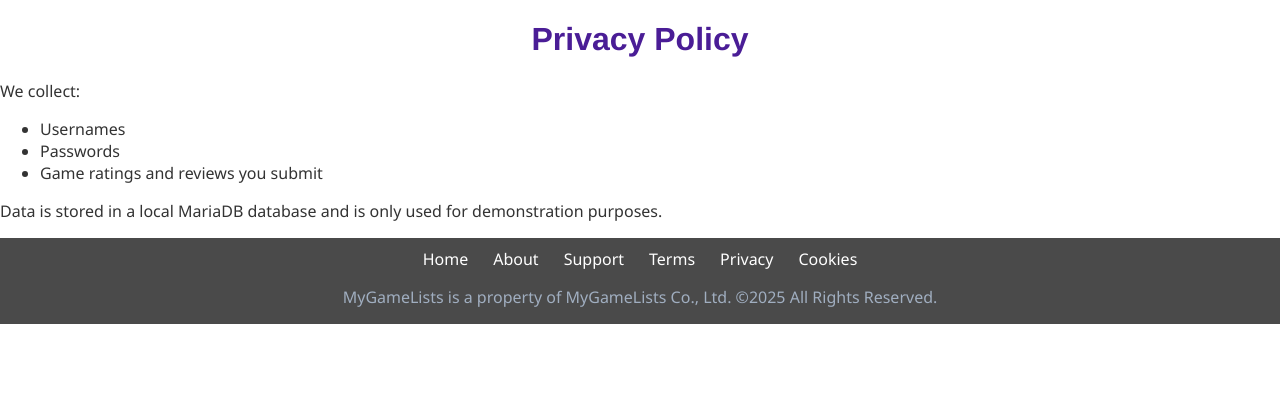
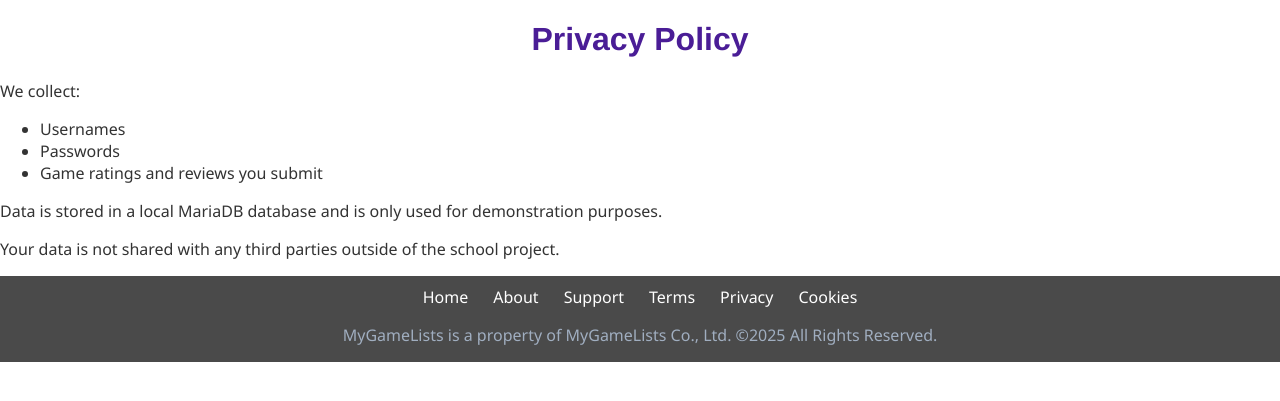
Before and after one commit to FlatWaffle/MyGameListsFork, a Flask app: page /privacy in a window 1280 px wide. Shown: the part 92-493 px from the top of the page. Run offline with Flask 3, Linux system fonts and the light colour scheme.

Commit message:
Privacy update

```diff
--- a/Templates/privacy.html
+++ b/Templates/privacy.html
@@ -33,6 +33,7 @@
             </ul>
 
             <p>Data is stored in a local MariaDB database and is only used for demonstration purposes.</p>
+            <p>Your data is not shared with any third parties outside of the school project.</p>
         </div>
     </main>
 
```
Also changed, not shown: README.md.
